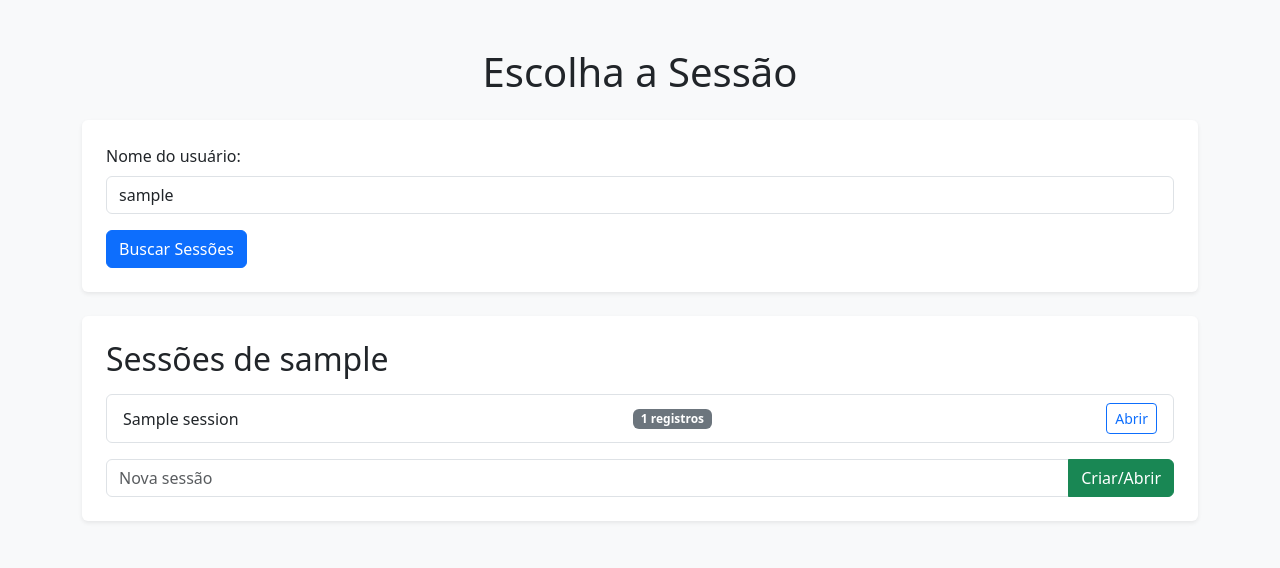
After one commit to aXR6/Trabalhando_com_audio_IA, a Flask app: template templates/sessions.html in a window 1280 px wide. The commit adds this page. Shown: the top 568 px of the page. Run offline with Flask 3, Linux system fonts and the light colour scheme; the template is opened without the code that fills it: most values are stand-ins (such as "Sample title", 1, 10 or a date in 2020); some libraries are stand-ins or nearby versions.

Commit message:
Add session selection page

```diff
--- a/db.py
+++ b/db.py
@@ -68,3 +68,24 @@ def save_record(user_name: str, session_name: str, subject: str, audio_path: str
             (session_id, subject, audio_path, original_text, translated_text)
         )
         conn.commit()
+
+
+def list_sessions(user_name: str) -> list[dict]:
+    """Return all sessions for ``user_name`` with record counts."""
+    with get_conn() as conn, conn.cursor() as cur:
+        cur.execute(
+            """
+            SELECT s.session_name, COUNT(ar.id) AS record_count
+            FROM sessions s
+            JOIN users u ON s.user_id = u.id
+            LEFT JOIN audio_records ar ON ar.session_id = s.id
+            WHERE u.name = %s
+            GROUP BY s.id
+            ORDER BY s.created_at DESC
+            """,
+            (user_name,),
+        )
+        rows = cur.fetchall()
+        return [
+            {"session_name": r[0], "record_count": r[1]} for r in rows
+        ]
--- a/templates/index.html
+++ b/templates/index.html
@@ -37,12 +37,12 @@
 
             <div class="mb-3">
                 <label for="user_name" class="form-label">Nome do usuário:</label>
-                <input type="text" name="user_name" id="user_name" class="form-control">
+                <input type="text" name="user_name" id="user_name" class="form-control" value="{{ user_name }}" readonly>
             </div>
 
             <div class="mb-3">
                 <label for="session_name" class="form-label">Nome da sessão:</label>
-                <input type="text" name="session_name" id="session_name" class="form-control">
+                <input type="text" name="session_name" id="session_name" class="form-control" value="{{ session_name }}" readonly>
             </div>
 
             <div class="mb-3">
--- /dev/null
+++ b/templates/sessions.html
@@ -0,0 +1,41 @@
+<!DOCTYPE html>
+<html lang="pt-BR">
+<head>
+    <meta charset="UTF-8">
+    <title>Selecionar Sessão</title>
+    <link href="https://cdn.jsdelivr.net/npm/bootstrap@5.3.2/dist/css/bootstrap.min.css" rel="stylesheet">
+</head>
+<body class="bg-light">
+    <div class="container py-5">
+        <h1 class="mb-4 text-center">Escolha a Sessão</h1>
+        <form method="post" class="bg-white p-4 rounded shadow-sm mb-4">
+            <div class="mb-3">
+                <label for="user_name" class="form-label">Nome do usuário:</label>
+                <input type="text" name="user_name" id="user_name" class="form-control" value="{{ user_name or '' }}" required>
+            </div>
+            <button type="submit" class="btn btn-primary">Buscar Sessões</button>
+        </form>
+        {% if sessions is not none %}
+        <div class="bg-white p-4 rounded shadow-sm">
+            <h2 class="mb-3">Sessões de {{ user_name }}</h2>
+            <ul class="list-group mb-3">
+                {% for s in sessions %}
+                <li class="list-group-item d-flex justify-content-between align-items-center">
+                    {{ s.session_name }}
+                    <span class="badge bg-secondary">{{ s.record_count }} registros</span>
+                    <a class="btn btn-sm btn-outline-primary" href="{{ url_for('index', user_name=user_name, session_name=s.session_name) }}">Abrir</a>
+                </li>
+                {% endfor %}
+            </ul>
+            <form action="{{ url_for('index') }}" method="get" class="mt-3">
+                <input type="hidden" name="user_name" value="{{ user_name }}">
+                <div class="input-group">
+                    <input type="text" name="session_name" class="form-control" placeholder="Nova sessão" required>
+                    <button class="btn btn-success" type="submit">Criar/Abrir</button>
+                </div>
+            </form>
+        </div>
+        {% endif %}
+    </div>
+</body>
+</html>
--- a/web.py
+++ b/web.py
@@ -1,10 +1,10 @@
-from flask import Flask, render_template, request, jsonify
+from flask import Flask, render_template, request, jsonify, redirect, url_for
 from werkzeug.utils import secure_filename
 import os
 from speech import transcribe_audio
 from translation import translate_text
 from languages import LANG_CODE
-from db import init_db, save_record
+from db import init_db, save_record, list_sessions
 
 app = Flask(__name__)
 app.config['UPLOAD_FOLDER'] = 'uploads'
@@ -12,9 +12,28 @@ os.makedirs(app.config['UPLOAD_FOLDER'], exist_ok=True)
 
 LANG_OPTIONS = list(LANG_CODE.keys())
 
-@app.route('/', methods=['GET'])
+@app.route('/', methods=['GET', 'POST'])
+def sessions_view():
+    """Prompt for user name and show existing sessions."""
+    user_name = None
+    sessions = None
+    if request.method == 'POST':
+        user_name = request.form['user_name']
+        sessions = list_sessions(user_name)
+    elif request.args.get('user_name'):
+        user_name = request.args['user_name']
+        sessions = list_sessions(user_name)
+    return render_template('sessions.html', user_name=user_name, sessions=sessions)
+
+
+@app.route('/panel', methods=['GET'])
 def index():
-    return render_template('index.html', langs=LANG_OPTIONS, results=None)
+    user_name = request.args.get('user_name')
+    session_name = request.args.get('session_name')
+    if not user_name or not session_name:
+        return redirect(url_for('sessions_view'))
+    return render_template('index.html', langs=LANG_OPTIONS, results=None,
+                           user_name=user_name, session_name=session_name)
 
 @app.route('/transcrever', methods=['POST'])
 def transcrever():
@@ -40,7 +59,8 @@ def transcrever():
 
         results.append({'filename': filename, 'original_text': original_text, 'translated_text': translated_text})
 
-    return render_template('index.html', langs=LANG_OPTIONS, results=results)
+    return render_template('index.html', langs=LANG_OPTIONS, results=results,
+                           user_name=user_name, session_name=session_name)
 
 @app.route('/api/transcribe', methods=['POST'])
 def api_transcribe():
```
